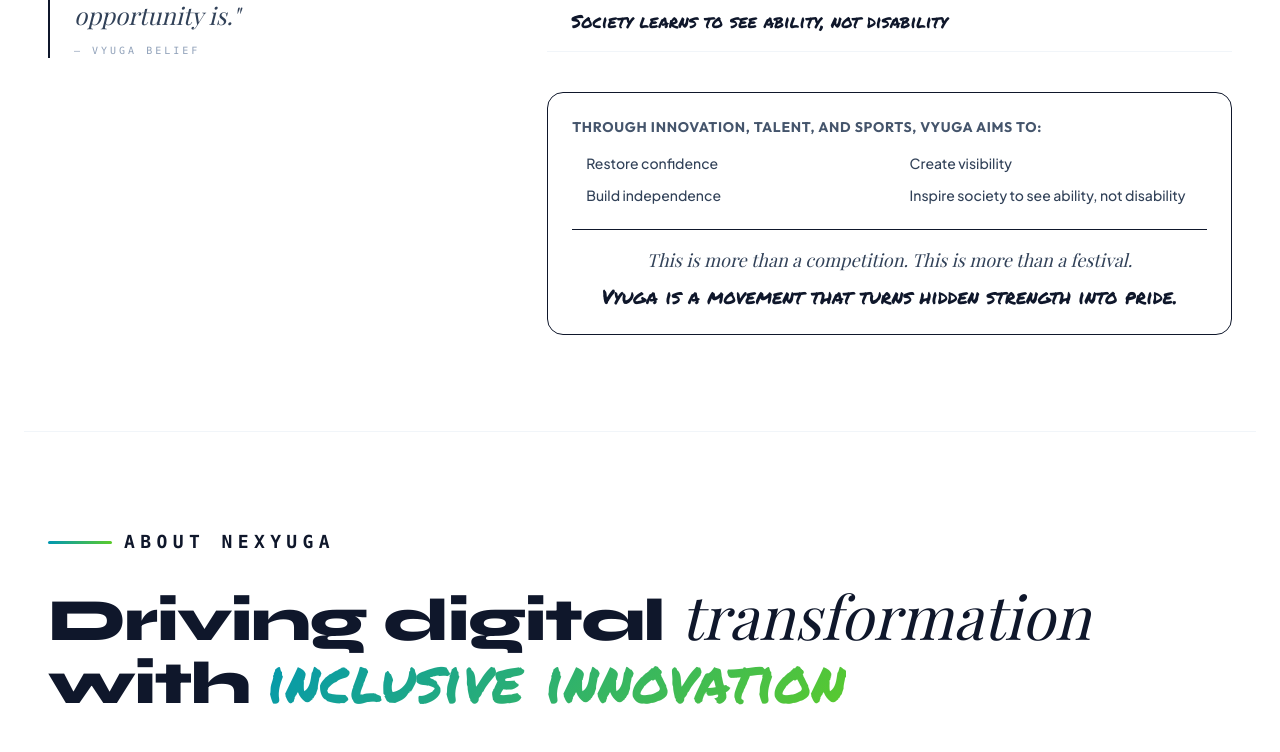
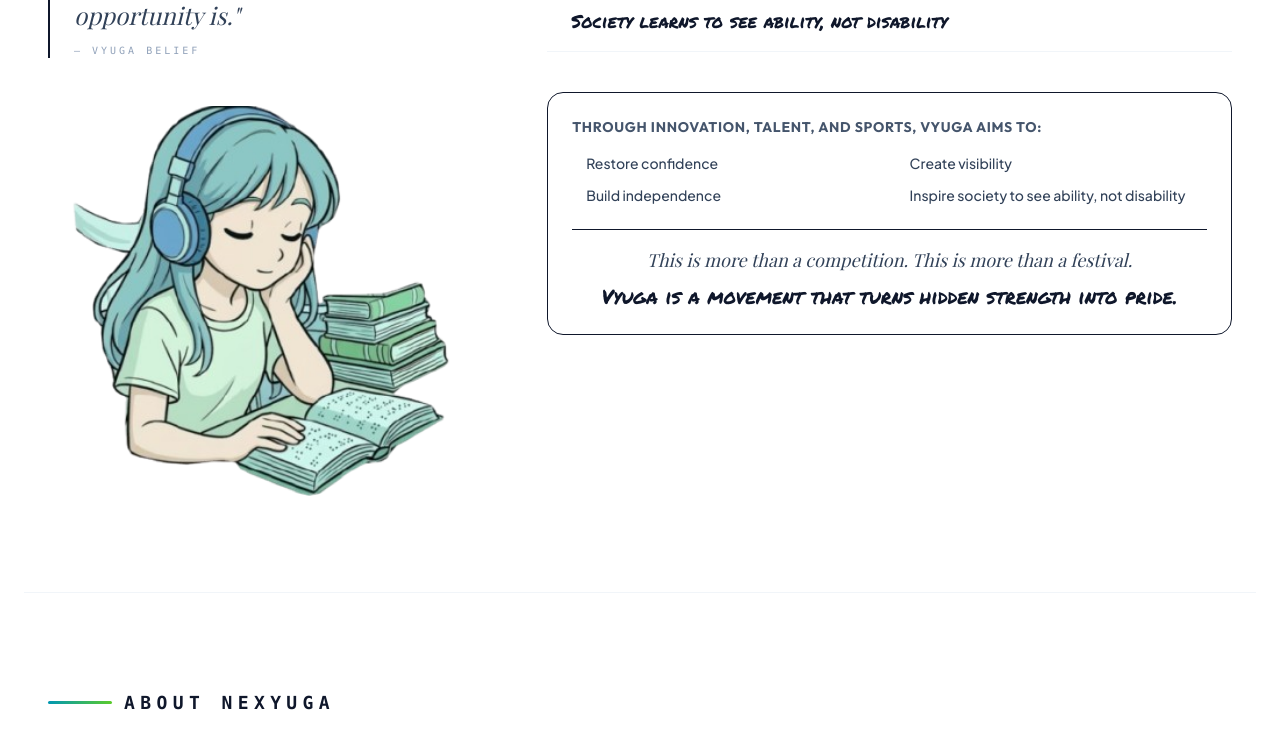
Before and after one commit to Mithunp123/Vyuga, a React (Vite) app in the folder frontend/: page /about in a window 1280 px wide. Shown: the part 1979-2731 px from the top of the page. Built offline with nearby package versions, Linux system fonts and the light colour scheme; a web font is replaced by a local one.

Commit message:
accomation page

```diff
--- a/frontend/src/components/About.jsx
+++ b/frontend/src/components/About.jsx
@@ -6,6 +6,7 @@ import { useLocation } from 'react-router-dom'
 import srpLogo from '../assets/present by/SRP.webp'
 import nexgugaLogo from '../assets/present by/nexguga.png'
 import ksrctLogo from '../assets/present by/ksrct logo.png'
+import aboutImg from '../assets/about.png'
 
 function AnimatedCounter({ target, suffix = '', duration = 2000 }) {
   const [count, setCount] = useState(0)
@@ -302,6 +303,20 @@ export default function About() {
                   — VYUGA BELIEF
                 </cite>
               </motion.blockquote>
+
+              <motion.div
+                initial={{ opacity: 0, scale: 0.95 }}
+                whileInView={{ opacity: 1, scale: 1 }}
+                viewport={{ once: true }}
+                transition={{ duration: 0.7, delay: 0.6 }}
+                className="mt-12"
+              >
+                <img
+                  src={aboutImg}
+                  alt="About Vyuga"
+                  className="w-full h-auto object-contain"
+                />
+              </motion.div>
             </motion.div>
 
             {/* Platform examples */}
@@ -412,8 +427,8 @@ export default function About() {
                 transition={{ duration: 0.6, delay: 0.3 }}
                 className="lg:col-span-2"
               >
-                <p className="text-lg leading-relaxed text-slate-500 sm:text-xl">
-                  Nexyuga Innovations Pvt Ltd is a pioneering technology firm committed to driving digital transformation. We specialize in building scalable solutions that bridge the gap between complex technology and human-centric design.
+                <p className="text-lg leading-relaxed text-slate-500 sm:text-xl text-justify">
+                  A high-impact architect of digital equity, Nexyuga Innovations is engineering the next frontier of inclusive transformation. By synergizing scalable technical ecosystems with human-centric intuition, the firm translates complex engineering into seamless universal experiences that empower global enterprises and local communities alike. Nexyuga doesn't just build software; it bridges the gap between pioneering technology and meaningful human impact.
                 </p>
                 <motion.div
                   initial={{ opacity: 0, y: 20 }}
@@ -518,8 +533,8 @@ export default function About() {
                 transition={{ duration: 0.6, delay: 0.3 }}
                 className="lg:col-span-2"
               >
-                <p className="text-lg leading-relaxed text-slate-500 sm:text-xl">
-                  Dedicated to social upliftment, the SRP Foundation works tirelessly to create opportunities for the underrepresented. We believe in building a more equitable society through targeted initiatives.
+                <p className="text-lg leading-relaxed text-slate-500 sm:text-xl text-justify">
+                  Operating as a high-velocity catalyst for social equity, SRP Foundation is re-engineering community empowerment through precision-driven impact models. By synergizing adaptive education, healthcare accessibility, and advanced skill ecosystems, the Foundation transforms systemic barriers into gateways of opportunity. SRP Foundation doesn’t simply provide aid; it architects a robust, inclusive infrastructure where human potential is the primary engine of progress.
                 </p>
                  <motion.div
                   initial={{ opacity: 0, y: 20 }}
```
Also changed, not shown: frontend/src/assets/about.png (added).
